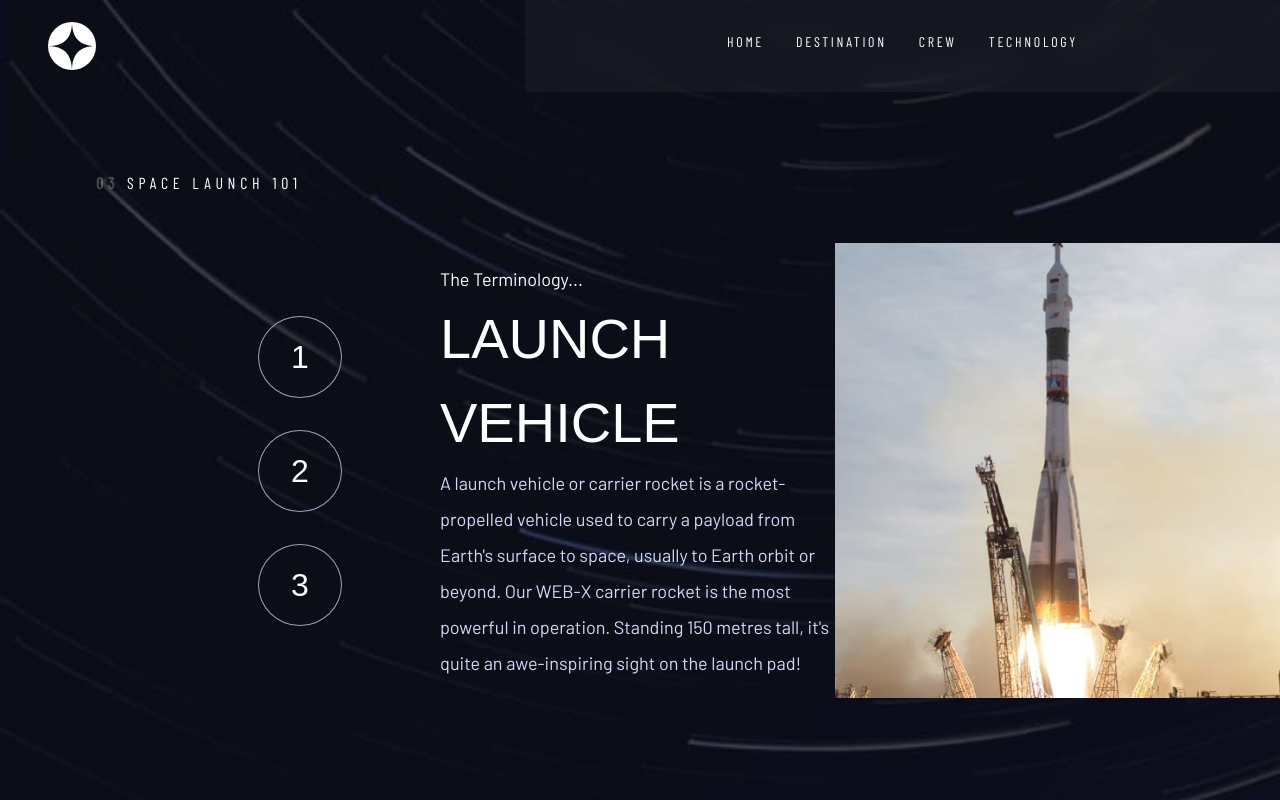
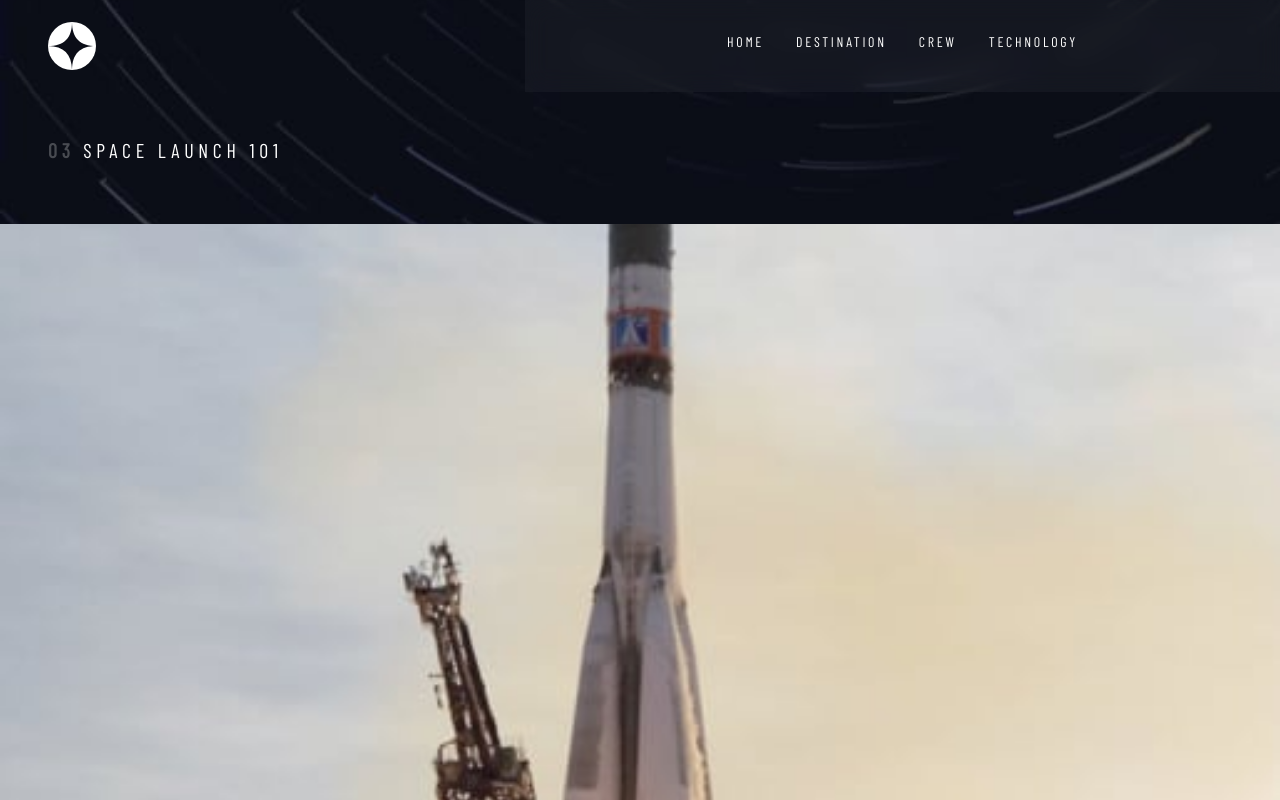
Before and after one commit to mackieva/space-tour, a Next.js app: page /technology in a window 1280 px wide. Shown: the top 800 px of the page. Built offline with nearby package versions, Linux system fonts and the light colour scheme; a web font is replaced by a local one.

Commit message:
tech page work

```diff
--- a/src/app/technology/page.tsx
+++ b/src/app/technology/page.tsx
@@ -1,73 +1,73 @@
-'use client';
-import Image from 'next/image';
-import bgDesktop from '/public/assets/technology/background-technology-desktop.jpg';
-import bgTablet from '/public/assets/technology/background-technology-tablet.jpg';
-import bgMobile from '/public/assets/technology/background-technology-mobile.jpg';
-import { data } from '@/util/data';
-import { useState } from 'react';
-import { motion } from 'framer-motion';
+"use client";
+import Image from "next/image";
+import bgDesktop from "/public/assets/technology/background-technology-desktop.jpg";
+import bgTablet from "/public/assets/technology/background-technology-tablet.jpg";
+import bgMobile from "/public/assets/technology/background-technology-mobile.jpg";
+import { data } from "@/util/data";
+import { useState } from "react";
+import { motion } from "framer-motion";
 
 export default function TechnologyPage() {
   const content = data.technology;
   const [tab, setTab] = useState(0);
   return (
-		<main className='h-screen w-full absolute top-0 left-0'>
+    <main className="absolute left-0 top-0 h-screen w-full">
       <Image
         src={bgDesktop}
-				alt='Planet Earth in Space'
-				placeholder='blur'
+        alt="Planet Earth in Space"
+        placeholder="blur"
         quality={100}
         fill
-				sizes='100vw'
+        sizes="100vw"
         style={{
-					objectFit: 'cover',
+          objectFit: "cover",
         }}
-				className='hidden lg:block'
+        className="hidden lg:block"
       />
       <Image
         src={bgTablet}
-				alt='Planet Earth in Space'
-				placeholder='blur'
+        alt="Planet Earth in Space"
+        placeholder="blur"
         quality={100}
         fill
-				sizes='100vw'
+        sizes="100vw"
         style={{
-					objectFit: 'cover',
+          objectFit: "cover",
         }}
-				className='hidden md:block lg:hidden'
+        className="hidden md:block lg:hidden"
       />
       <Image
         src={bgMobile}
-				alt='Planet Earth in Space'
-				placeholder='blur'
+        alt="Planet Earth in Space"
+        placeholder="blur"
         quality={100}
         fill
-				sizes='100vw'
+        sizes="100vw"
         style={{
-					objectFit: 'cover',
+          objectFit: "cover",
         }}
-				className='md:hidden'
+        className="md:hidden"
       />
-			<div className='pt-24 px-24 max-w-screen-lg mx-auto flex flex-col'>
-				<div className='mt-[75px] flex justify-start items-center relative z-20'>
-					<h5 className='text-white'>
-						<span className='opacity-25 font-bold'>03</span> Space Launch 101
+      <div className="mx-auto flex max-w-screen-lg flex-col px-12 lg:px-24 lg:pt-24">
+        <div className="relative z-20 mb-[60px] mt-[136px] flex items-center justify-start lg:mt-[75px]">
+          <h5 className="text-xl text-white lg:text-lg">
+            <span className="font-bold opacity-25">03</span> Space Launch 101
           </h5>
         </div>
       </div>
-			<div className='mt-12 ml-40 grid grid-cols-techGrid justify-between relative z-20'>
-				<div className='flex flex-col justify-center items-center gap-[32px]'>
+      <div className="relative z-20 flex flex-col justify-between lg:ml-40 lg:mt-12 lg:grid lg:grid-cols-techGrid">
+        <div className="order-2 flex h-full items-center justify-center gap-[32px] lg:order-1 lg:flex-col">
           {content.map((c, i) => (
             <button
               key={i}
               onClick={() => setTab(i)}
-							className='font-serif text-[32px] leading-none border border-slate-400 rounded-[50%] px-[32px] py-[24px] w-auto transition-all hover:bg-white hover:text-blue hover:border-white'
+              className="h-[50px] w-[50px] rounded-[50%] border border-slate-400 font-serif text-[24px] leading-none transition-all hover:border-white hover:bg-white hover:text-blue lg:h-[80px] lg:w-[80px] lg:text-[32px]"
             >
               {i + 1}
             </button>
           ))}
         </div>
-				<div className='flex flex-col justify-center items-start'>
+        <div className="order-3 flex flex-col items-center justify-center text-center lg:order-2 lg:items-start lg:text-left">
           {content.map(
             (c, i) =>
               tab === i && (
@@ -78,18 +78,23 @@ export default function TechnologyPage() {
                   animate={{ x: 0, opacity: 1 }}
                   exit={{ x: -10, opacity: 0 }}
                   transition={{
-										ease: 'easeOut',
+                    ease: "easeOut",
                     duration: 0.6,
                   }}
+                  className="max-w-[458px] lg:max-w-full"
                 >
-									<p className='secondaryTwo'>The Terminology...</p>
-									<h3>{c.name}</h3>
-									<p className='text-lavender'>{c.description}</p>
+                  <p className="secondaryTwo">The Terminology...</p>
+                  <h3 className="md:text-[40px] lg:text-[56px] lg:text-white">
+                    {c.name}
+                  </h3>
+                  <p className="text-balance text-[16px] leading-8 text-lavender lg:text-left lg:text-[18px] lg:leading-9">
+                    {c.description}
+                  </p>
                 </motion.div>
-							)
+              ),
           )}
         </div>
-				<div className='flex justify-end items-center overflow-hidden'>
+        <div className="order-1 overflow-hidden lg:order-3 lg:flex lg:items-center lg:justify-end">
           {content.map(
             (c, i) =>
               tab === i && (
@@ -99,9 +104,10 @@ export default function TechnologyPage() {
                   animate={{ x: 0, opacity: 1 }}
                   exit={{ x: -20, opacity: 0 }}
                   transition={{
-										ease: 'easeOut',
+                    ease: "easeOut",
                     duration: 0.6,
                   }}
+                  className="w-full"
                 >
                   <Image
                     key={i}
@@ -109,9 +115,10 @@ export default function TechnologyPage() {
                     width={445}
                     height={445}
                     alt={`Satellite Image of ${c.name}`}
+                    className="aspect-video w-full object-cover lg:aspect-auto"
                   />
                 </motion.div>
-							)
+              ),
           )}
         </div>
       </div>
```
Lines whose indentation alone changed are shown as unchanged.
